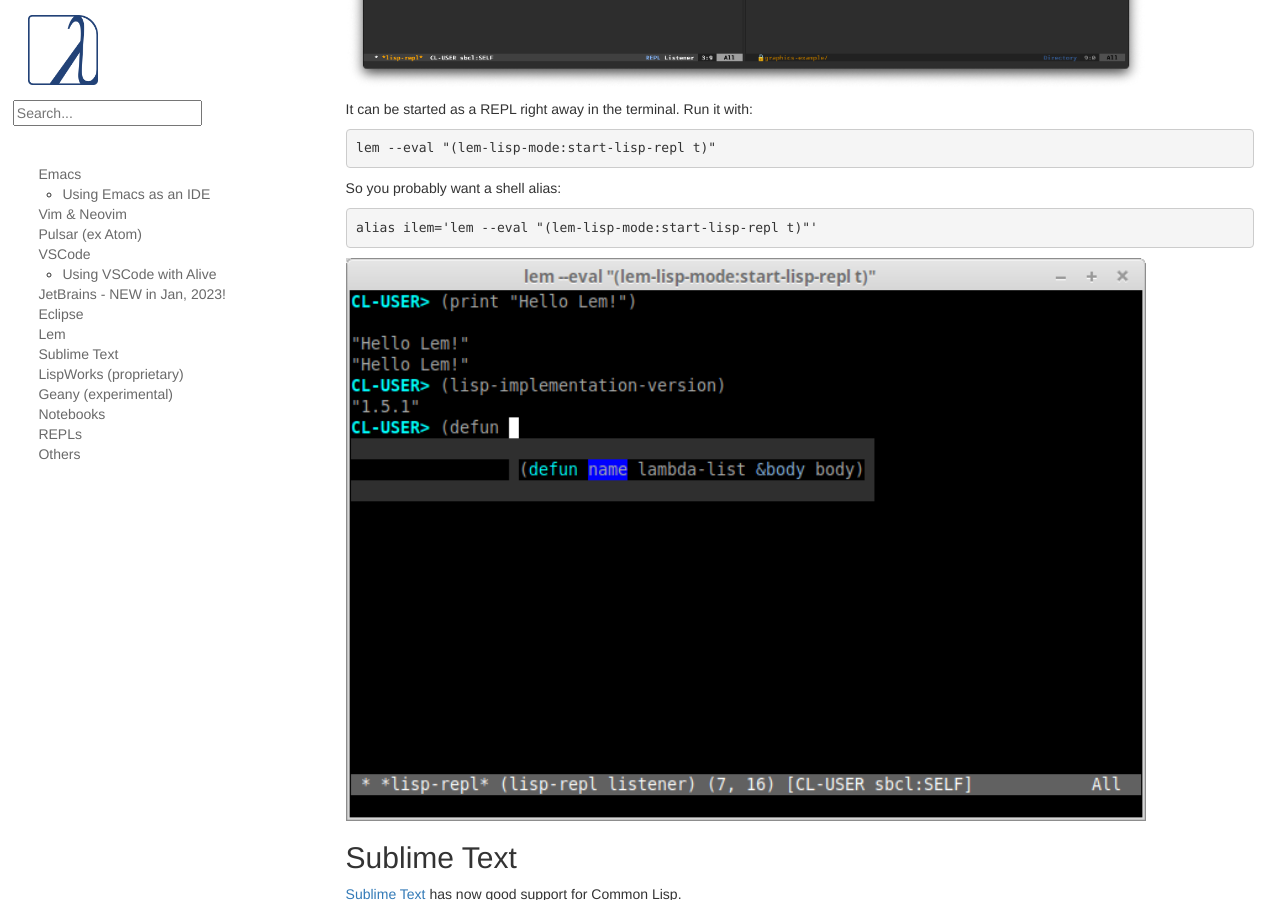
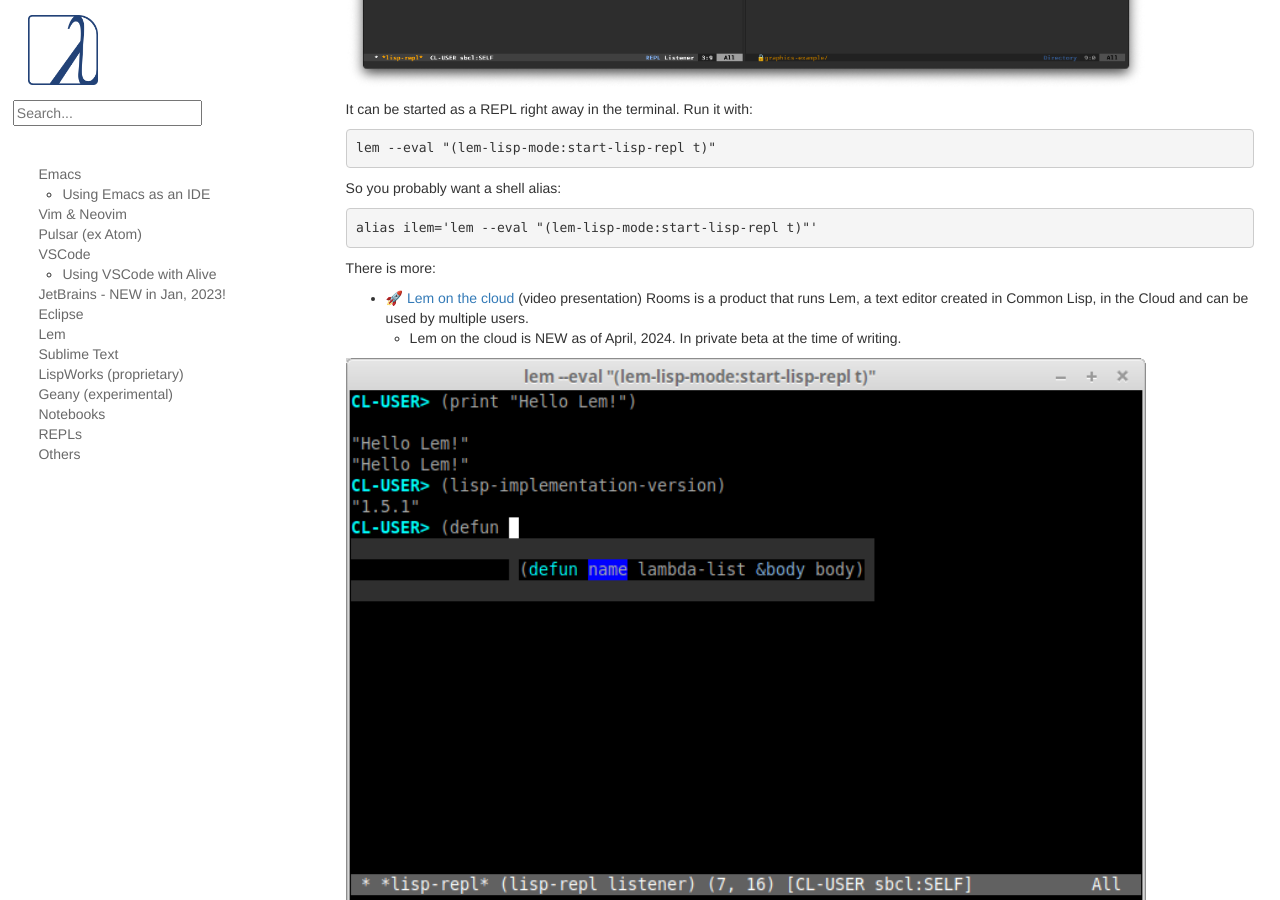
Before and after one commit to LispCookbook/cl-cookbook, a Jekyll site: the page built from editor-support.md, in a window 1280 px wide and 900 px high, scrolled down 6438 px. Built offline with Jekyll 4.4.1, drawn with Linux system fonts in a browser that asks for light colours.

Commit message:
editors: Lem on the cloud for collaborative editing

```diff
--- a/editor-support.md
+++ b/editor-support.md
@@ -176,6 +176,11 @@
 
     alias ilem='lem --eval "(lem-lisp-mode:start-lisp-repl t)"'
 
+There is more:
+
+* 🚀 [Lem on the cloud](https://www.youtube.com/watch?v=IMN7feOQOak) (video presentation) Rooms is a product that runs Lem, a text editor created in Common Lisp, in the Cloud and can be used by multiple users.
+  * Lem on the cloud is NEW as of April, 2024. In private beta at the time of writing.
+
 <img src="assets/lem1.png" style="width: 800px" title="Lem's REPL" alt="Lem running in the terminal with the Lisp REPL full screen, showing a completion window."/>
 
 ## Sublime Text
```
